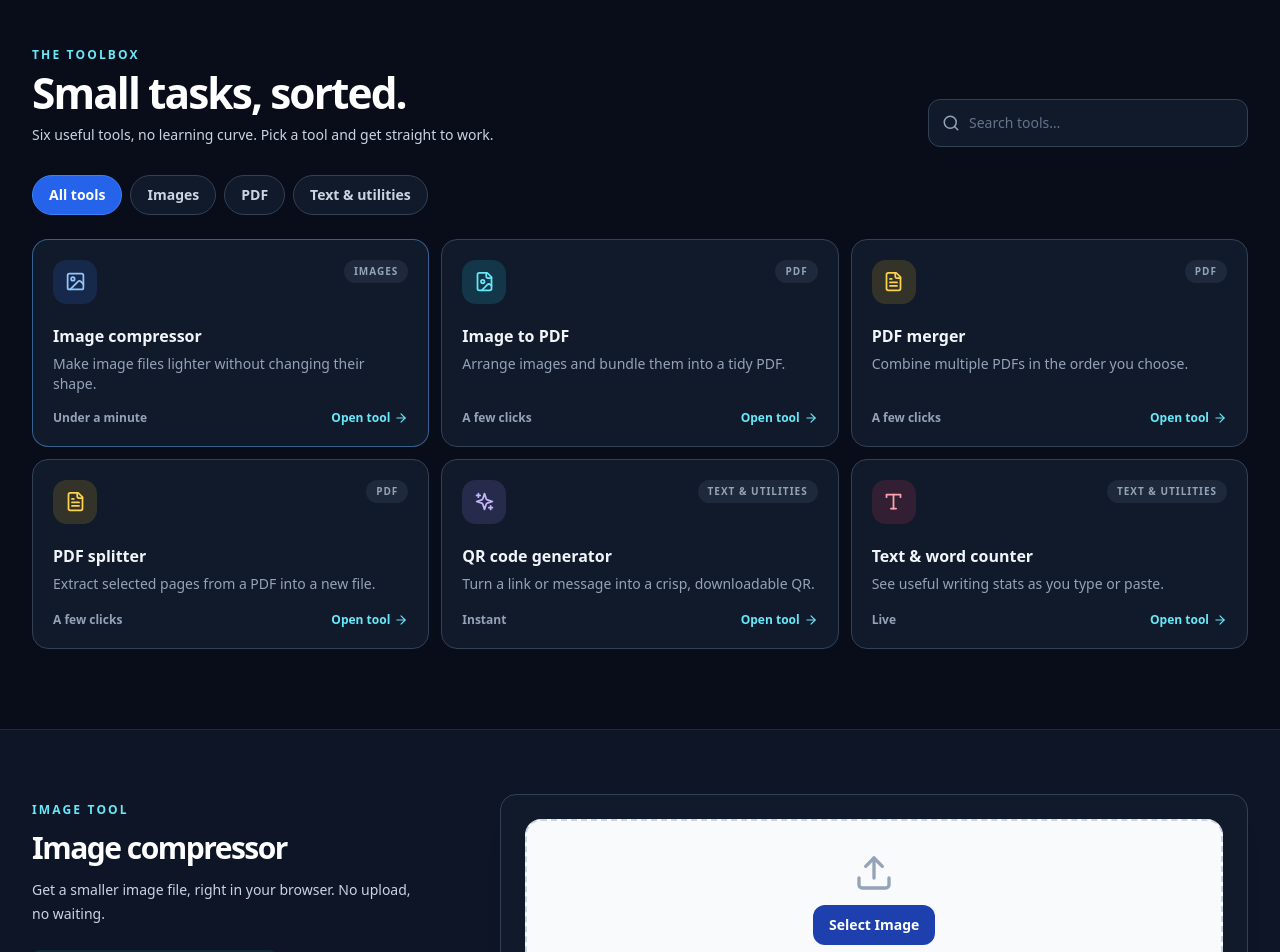
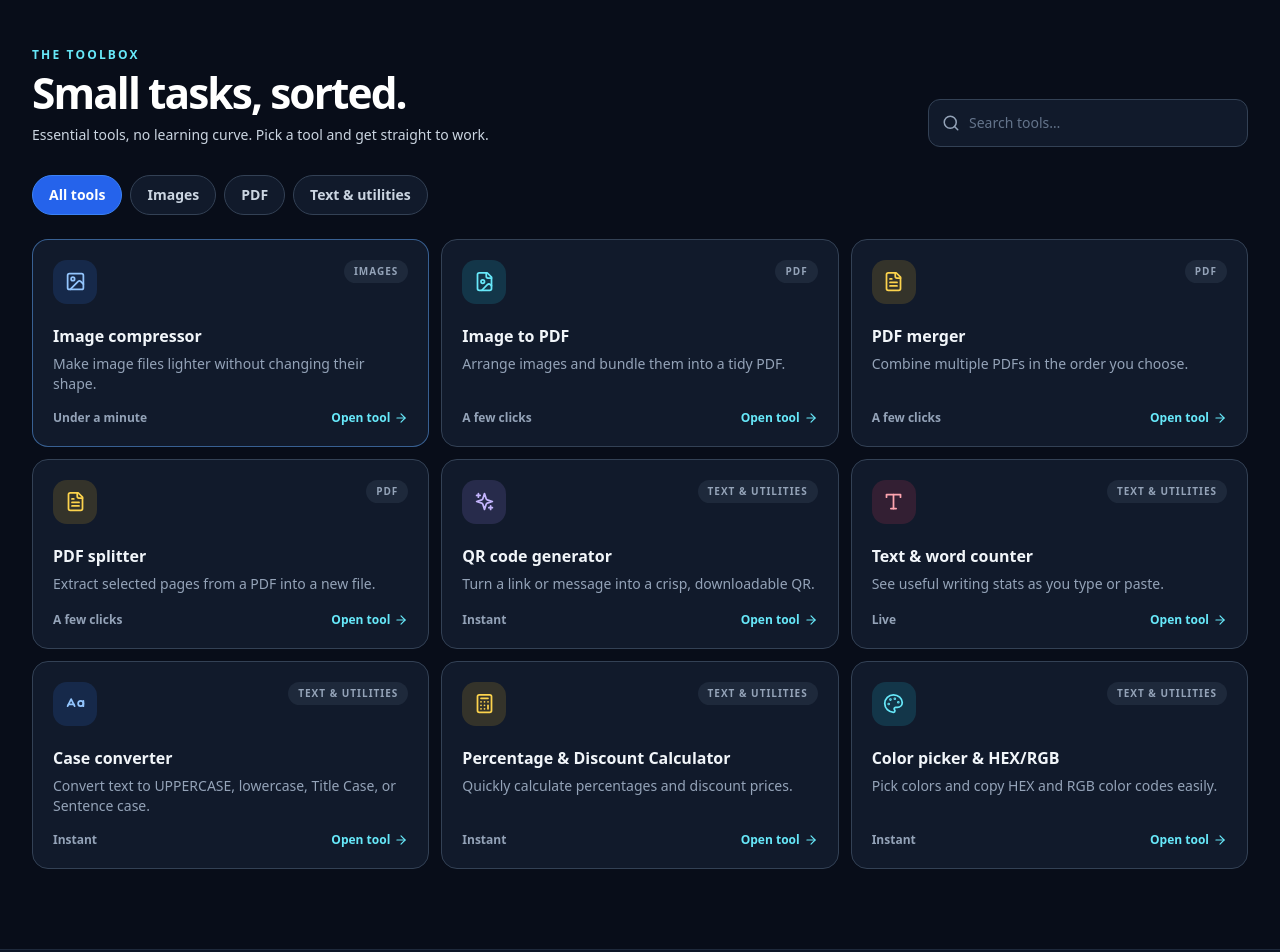
Before and after one commit to sarangkhan354-oss/smarttools-pk, a React (Vite) app: page / in a window 1280 px wide. Shown: the part 880-1832 px from the top of the page. Built offline with nearby package versions, Linux system fonts and the light colour scheme.

Commit message:
Add new tools: Case Converter, Percentage Calculator, Color Picker

```diff
--- a/src/App.tsx
+++ b/src/App.tsx
@@ -1,5 +1,5 @@
 import { lazy, Suspense, useMemo, useState } from 'react';
-import { ArrowDownRight, ArrowRight, Check, FileImage, FileText, Image, LockKeyhole, Menu, Search, Sparkles, Type, X, Bot, Send } from 'lucide-react';
+import { ArrowDownRight, ArrowRight, Check, FileImage, FileText, Image, LockKeyhole, Menu, Search, Sparkles, Type, X, Bot, Send, Palette, Calculator, CaseSensitive } from 'lucide-react';
 
 const ImageCompressor = lazy(() => import('./tools/ImageCompressor'));
 const ImageToPdf = lazy(() => import('./tools/ImageToPdf'));
@@ -7,9 +7,12 @@ const PdfMerger = lazy(() => import('./tools/PdfMerger'));
 const PdfSplitter = lazy(() => import('./tools/PdfSplitter'));
 const QrGenerator = lazy(() => import('./tools/QrGenerator'));
 const TextCounter = lazy(() => import('./tools/TextCounter'));
+const CaseConverter = lazy(() => import('./tools/CaseConverter'));
+const PercentageCalculator = lazy(() => import('./tools/PercentageCalculator'));
+const ColorPicker = lazy(() => import('./tools/ColorPicker'));
 
 type Category = 'All tools' | 'Images' | 'PDF' | 'Text & utilities';
-type ToolId = 'compress' | 'image-pdf' | 'merge-pdf' | 'pdf-split' | 'qr' | 'counter';
+type ToolId = 'compress' | 'image-pdf' | 'merge-pdf' | 'pdf-split' | 'qr' | 'counter' | 'case-converter' | 'percentage' | 'color-picker';
 
 const directory: {
   id: ToolId;
@@ -74,6 +77,33 @@ const directory: {
     icon: Type,
     accent: 'coral',
   },
+  {
+    id: 'case-converter',
+    title: 'Case converter',
+    description: 'Convert text to UPPERCASE, lowercase, Title Case, or Sentence case.',
+    category: 'Text & utilities',
+    time: 'Instant',
+    icon: CaseSensitive,
+    accent: 'sky',
+  },
+  {
+    id: 'percentage',
+    title: 'Percentage & Discount Calculator',
+    description: 'Quickly calculate percentages and discount prices.',
+    category: 'Text & utilities',
+    time: 'Instant',
+    icon: Calculator,
+    accent: 'amber',
+  },
+  {
+    id: 'color-picker',
+    title: 'Color picker & HEX/RGB',
+    description: 'Pick colors and copy HEX and RGB color codes easily.',
+    category: 'Text & utilities',
+    time: 'Instant',
+    icon: Palette,
+    accent: 'teal',
+  },
 ];
 
 const tools: Record<
@@ -113,6 +143,21 @@ const tools: Record<
     eyebrow: 'WRITING TOOL',
     description: 'A clear snapshot of your writing, updated as you work.',
   },
+  'case-converter': {
+    title: 'Case converter',
+    eyebrow: 'WRITING TOOL',
+    description: 'Change the case of any text instantly with a single click.',
+  },
+  percentage: {
+    title: 'Percentage & Discount Calculator',
+    eyebrow: 'MATH UTILITY',
+    description: 'Calculate percentages or figure out sale discount prices easily.',
+  },
+  'color-picker': {
+    title: 'Color picker & HEX/RGB',
+    eyebrow: 'DESIGN UTILITY',
+    description: 'Select colors and convert between HEX and RGB formats.',
+  },
 };
 
 const categories: Category[] = [
@@ -144,8 +189,14 @@ function ToolContent({ id }: { id: ToolId }) {
         <PdfSplitter />
       ) : id === 'qr' ? (
         <QrGenerator />
+      ) : id === 'counter' ? (
+        <TextCounter />
+      ) : id === 'case-converter' ? (
+        <CaseConverter />
+      ) : id === 'percentage' ? (
+        <PercentageCalculator />
       ) : (
-        <TextCounter />
+        <ColorPicker />
       )}
     </Suspense>
   );
@@ -169,7 +220,7 @@ function AIAssistantWidget() {
     setTimeout(() => {
       setMessages(prev => [
         ...prev,
-        { sender: 'ai', text: 'Shukriya! SmartTools PK par Image Compressor, PDF Tools aur QR Generator pehle se maujood hain. Aap upar diye gaye tools ko asani se use kar saktay hain.' }
+        { sender: 'ai', text: 'Shukriya! SmartTools PK par Image Compressor, PDF Tools, QR Generator, Case Converter aur Color Picker pehle se maujood hain. Aap upar diye gaye tools ko asani se use kar saktay hain.' }
       ]);
     }, 1000);
   };
@@ -490,7 +541,7 @@ function App() {
                 Small tasks, sorted.
               </h2>
               <p className="mt-3 max-w-xl text-sm leading-6 text-slate-300">
-                Six useful tools, no learning curve. Pick a tool and get
+                Essential tools, no learning curve. Pick a tool and get
                 straight to work.
               </p>
             </div>
@@ -678,7 +729,8 @@ function App() {
           </div>
         </section>
       </main>
-<footer className="border-t border-slate-800 bg-[#080d19]">
+
+      <footer className="border-t border-slate-800 bg-[#080d19]">
         <div className="mx-auto flex max-w-7xl flex-col gap-4 px-5 py-6 text-xs text-slate-400 sm:flex-row sm:items-center sm:justify-between lg:px-8">
           <div className="flex items-center gap-2.5">
             <span className="flex h-7 w-7 items-center justify-center rounded-lg bg-[#153c70] text-[10px] font-extrabold text-white">
@@ -691,9 +743,8 @@ function App() {
 
           <div className="flex flex-col sm:flex-row items-start sm:items-center gap-3">
             <p>
-              Built by <span className="font-semibold text-slate-200">Sarang Khan Jumani</span>
+              Built by <span className="font-semibold text-slate-200">Sarang Khan</span>
             </p>
-            {/* Idea 2 Style Badge */}
             <div className="inline-flex items-center gap-2 rounded-full border border-slate-700 bg-slate-900/80 px-4 py-1.5 text-xs text-slate-300 shadow-sm">
               <span>Crafted with 💙 by</span>
               <span className="font-bold text-white">Sarang Khan</span>
@@ -702,7 +753,6 @@ function App() {
         </div>
       </footer>
 
-
       {/* 🤖 Embedded Floating AI Assistant Widget */}
       <AIAssistantWidget />
     </div>
```
